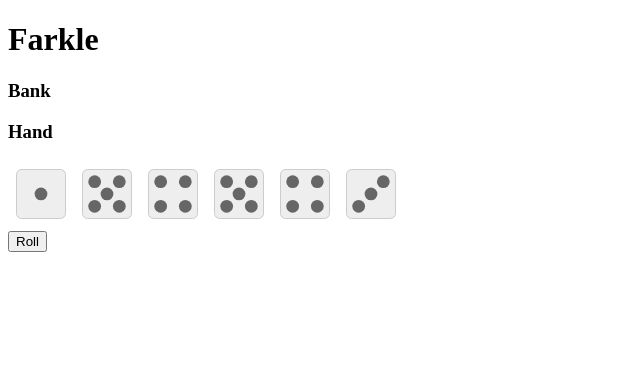
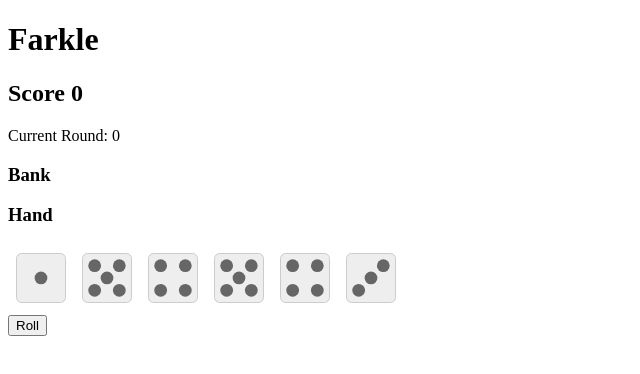
Before and after one commit to murbar/farkle, a React (Create React App) app: page / in a window 1280 px wide. Shown: the top 374 px of the page, without its empty margins (0-640 px from the left). Built offline with nearby package versions, Linux system fonts and the light colour scheme.

Commit message:
Add Score

```diff
--- a/src/App.js
+++ b/src/App.js
@@ -6,6 +6,7 @@ import Controls from './components/Controls';
 import Hand from './components/Hand';
 import Bank from './components/Bank';
 import useHotKeys from './hooks/useHotKeys';
+import Score from './components/Score';
 
 const randomDie = () => Math.ceil(Math.random() * 6);
 
@@ -20,9 +21,10 @@ const removeDie = (hand, value) => {
   return [...hand];
 };
 
-function App() {
+export default function App() {
   const [gameState, setGameState] = useState({
     gameId: uuid(),
+    rounds: Array(10).fill(null),
     diceInHand: newHand(),
     diceInBank: []
   });
@@ -59,6 +61,7 @@ function App() {
     <div>
       <Header />
       <main>
+        <Score gameState={gameState} />
         <Bank gameState={gameState} remove={removeFromBank} />
         <Hand gameState={gameState} addToBank={addToBank} />
         <Controls callbacks={{ rollDice }} />
@@ -66,5 +69,3 @@ function App() {
     </div>
   );
 }
-
-export default App;
--- /dev/null
+++ b/src/components/Score.js
@@ -0,0 +1,21 @@
+import React from 'react';
+import { sumArray } from '../helpers';
+
+export default function Score({ gameState }) {
+  const gameScore = sumArray(gameState.rounds);
+  const roundScore = sumArray(gameState.diceInBank);
+
+  return (
+    <div>
+      <h2>Score {gameScore}</h2>
+      {gameState.rounds.map((r, i) => {
+        return r !== null ? (
+          <div key={i}>
+            Round {i + 1}: {r === 0 ? 'FARKLE!' : r}
+          </div>
+        ) : null;
+      })}
+      <div>Current Round: {roundScore}</div>
+    </div>
+  );
+}
--- /dev/null
+++ b/src/helpers.js
@@ -0,0 +1 @@
+export const sumArray = arr => arr.reduce((acc, cur) => acc + cur, 0);
```
